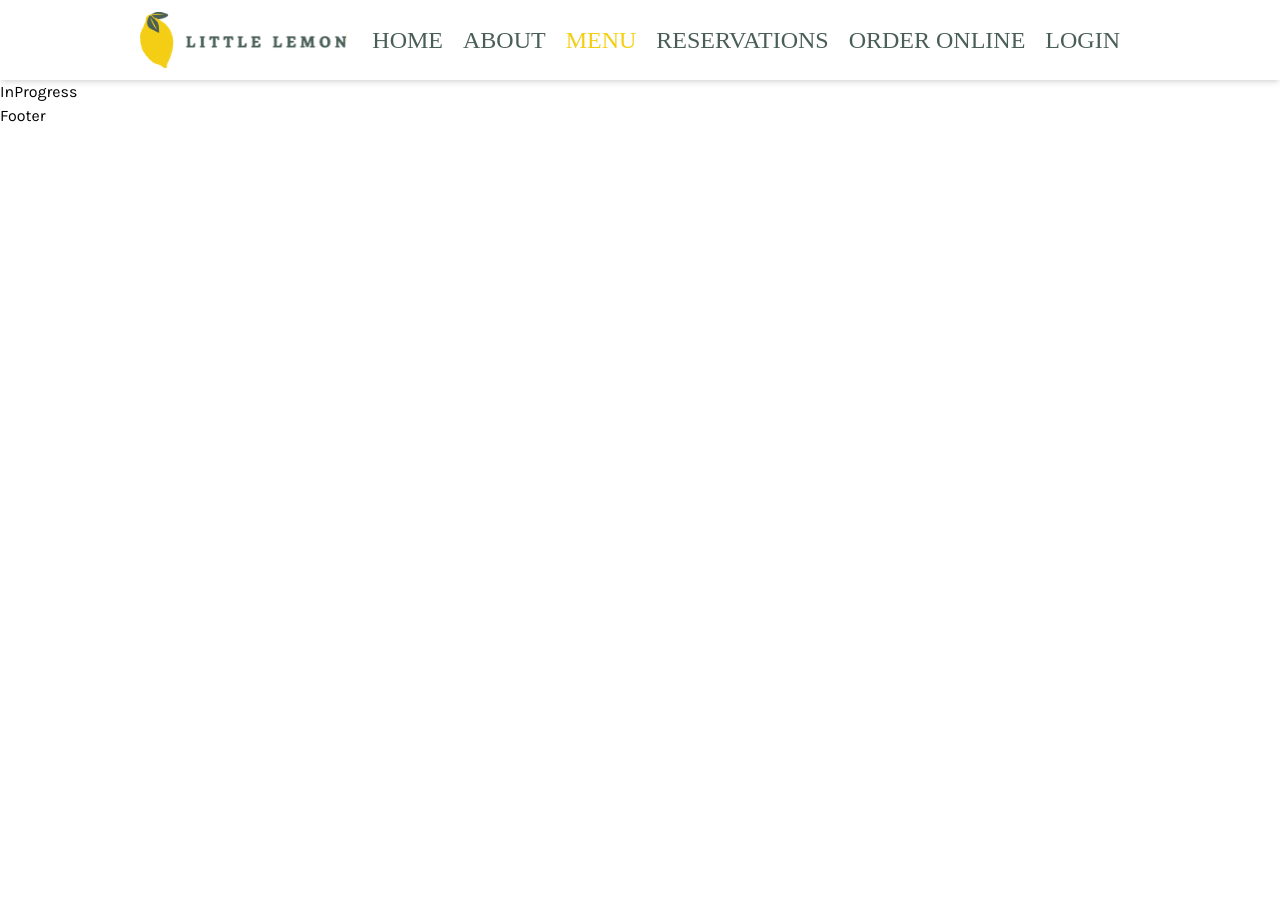
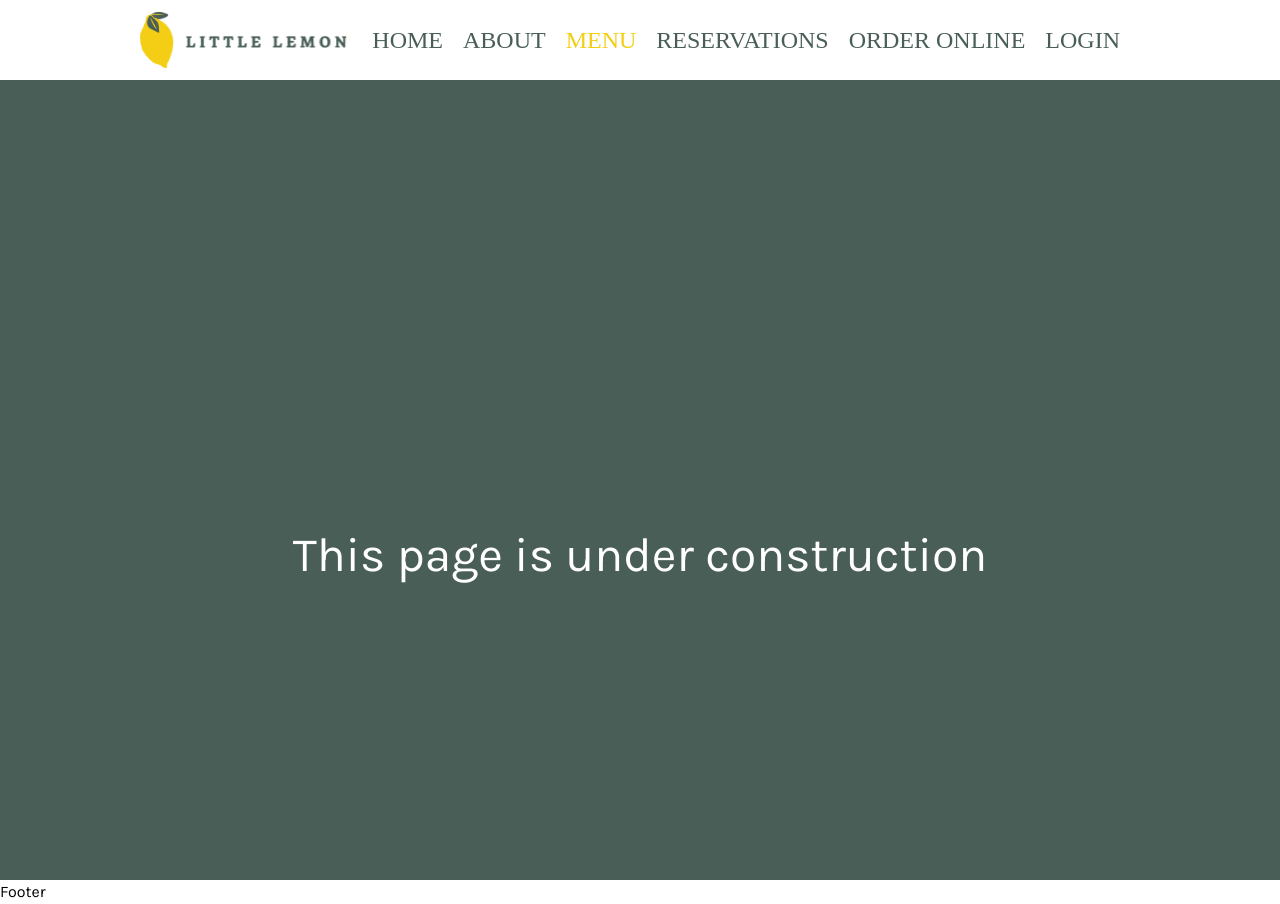
Before and after one commit to debopriyobasu/Little-Lemon, a React (Create React App) app: page /menu in a window 1280 px wide. Before the commit the page ends 800 px from the top, so only its background shows below. Built offline with nearby package versions, Linux system fonts and the light colour scheme; some icons are missing; a web font is replaced by a local one.

Commit message:
Created the under construction component

```diff
--- a/src/components/Pages/InProgress.js
+++ b/src/components/Pages/InProgress.js
@@ -1,5 +1,14 @@
+import { FaPersonDigging } from "react-icons/fa6";
+
 const InProgress = () => {
-  return <div>InProgress</div>;
+  return (
+    <div className="h-screen w-full p-5 flex flex-col items-center bg-lemongreen justify-center">
+      <FaPersonDigging size={150} className="fill-lemonyellow animate-pulse" />
+      <h1 className="text-karla text-5xl text-white">
+        This page is under construction
+      </h1>
+    </div>
+  );
 };
 
 export default InProgress;
--- a/tailwind.config.js
+++ b/tailwind.config.js
@@ -11,6 +11,9 @@ module.exports = {
         lemongreen: "#495e57",
         lemonyellow: "#f4ce14",
       },
+      animation: {
+        pulse: "pulse 3s infinite",
+      },
     },
   },
   plugins: [],
```
